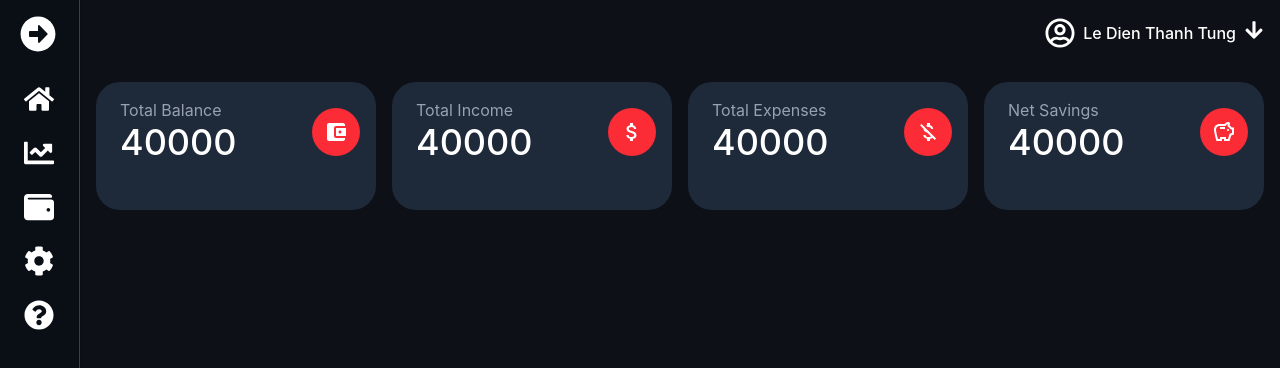
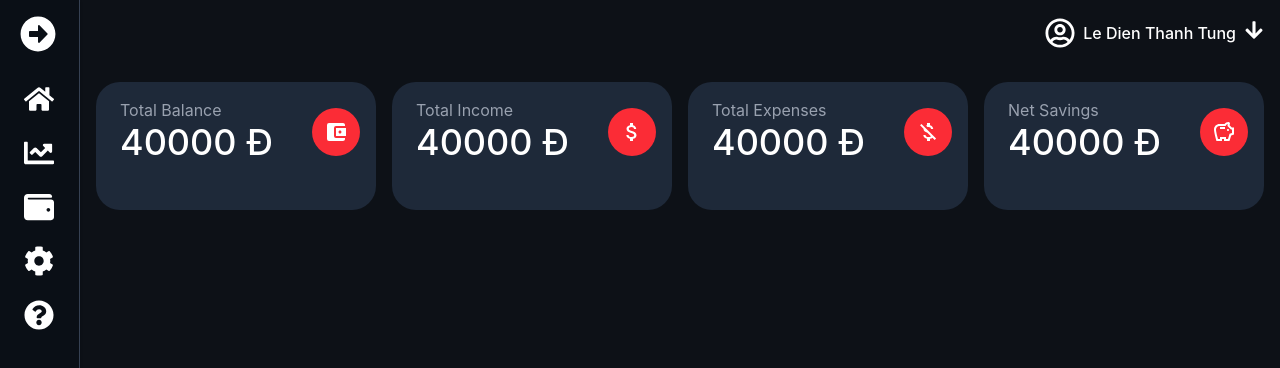
Before and after one commit to rigby200602/expense-tracking, a React (Vite) app: page / in a window 1280 px wide. Shown: the top 368 px of the page. Built offline with nearby package versions, Linux system fonts and the light colour scheme.

Commit message:
fix: add currency state to AppContext and update Card component to display currency

```diff
--- a/src/components/Card.tsx
+++ b/src/components/Card.tsx
@@ -1,4 +1,5 @@
-;import type { ComponentType} from "react";
+import type { ComponentType} from "react";
+import { useAppContext } from "../context/AppContext";
 
 type CardProps = {
     label: string;
@@ -7,11 +8,12 @@ type CardProps = {
 }
 
 const Card = ({label,num, Icon}: CardProps) => {
+  const { currency } = useAppContext();
   return (
     <div className="flex min-w-52 h-32 bg-gray-800 rounded-3xl p-4">
-        <div className="flex flex-col mx-2">
+        <div className="flex flex-col mx-2 w-[75%]">
           <p className="text-gray-400">{label}</p>
-          <p className="text-white font-medium text-4xl">{num}</p>
+          <p className="text-white font-medium text-4xl">{num} {currency}</p>
         </div>
         <div className="bg-red-500 w-12 h-12 rounded-full p-3 ml-auto my-[4%]">
           <button className="cursor-pointer">
--- a/src/context/AppContext.tsx
+++ b/src/context/AppContext.tsx
@@ -15,6 +15,7 @@ type AppContextType = {
   setIsLoggedIn : Dispatch<SetStateAction<boolean>>;
   isOpen: boolean;
   setIsOpen: Dispatch<SetStateAction<boolean>>;
+  currency: string
 };
 
 const AppContext = createContext<AppContextType | undefined>(undefined);
@@ -27,12 +28,13 @@ export const AppProvider = ({ children }: AppProviderProps) => {
   const [isCollapsed, setIsCollapsed] = useState(true);
   const [isLoggedIn, setIsLoggedIn] = useState(false);
   const [isOpen, setIsOpen] = useState(false);
+  const [currency] = useState("Đ");
 
   const value = useMemo(
     () => ({ isCollapsed, setIsCollapsed,
     isLoggedIn, setIsLoggedIn,
-    isOpen, setIsOpen }),
-    [isCollapsed, isLoggedIn, isOpen]
+    isOpen, setIsOpen, currency, }),
+    [isCollapsed, isLoggedIn, isOpen, currency]
   );
 
   return (
```
